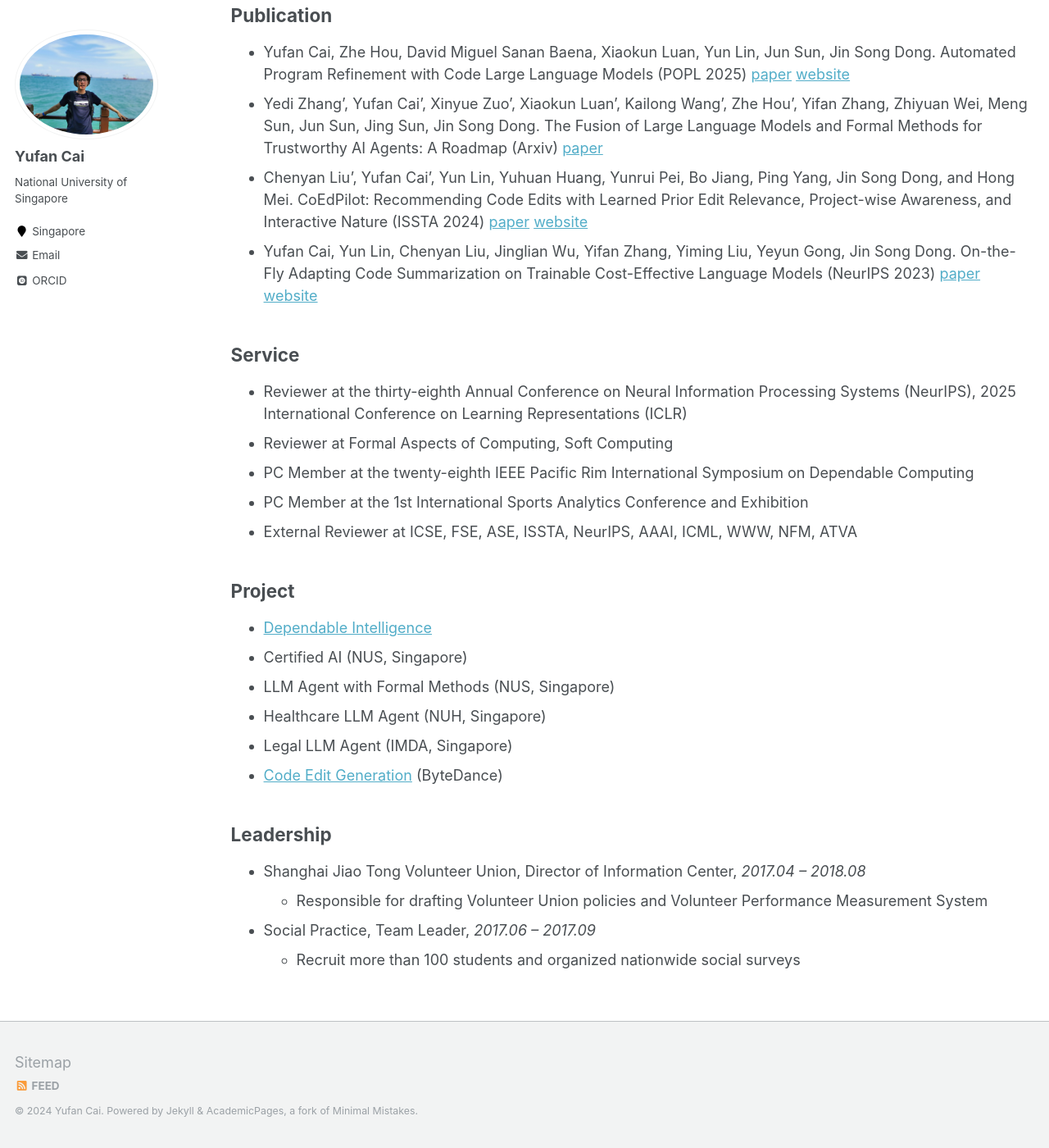
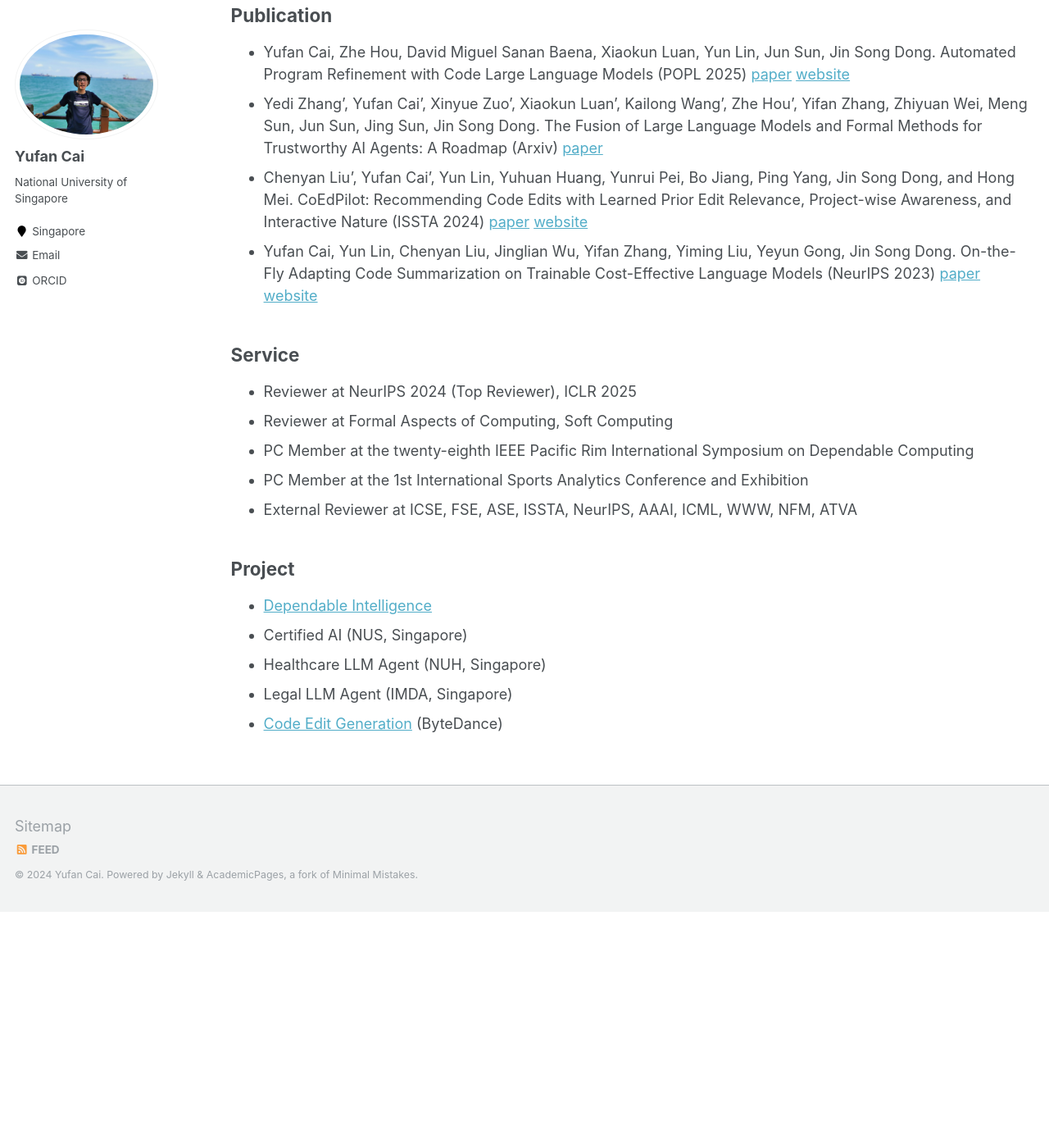
Before and after one commit to CaiYufan-NUS/caiyufan-nus.github.io, a Jekyll site: the page built from _pages/cv.md, in a window 1280 px wide and 1400 px high, scrolled down 411 px. Shown: the whole window at 82% size. Built offline with Jekyll 4.4.1, drawn with Linux system fonts in a browser that asks for light colours; some web fonts are replaced; after the commit the page ends 1523 px from its top, so only the background shows below that.

Commit message:
Customize academic website

```diff
--- a/_pages/cv.md
+++ b/_pages/cv.md
@@ -19,7 +19,7 @@ redirect_from:
 - Yufan Cai, Yun Lin, Chenyan Liu, Jinglian Wu, Yifan Zhang, Yiming Liu, Yeyun Gong, Jin Song Dong. On-the-Fly Adapting Code Summarization on Trainable Cost-Effective Language Models (NeurIPS 2023) [paper](https://proceedings.neurips.cc/paper_files/paper/2023/hash/b16e6de5fbbdcb2df237aa66b302bc17-Abstract-Conference.html) [website](https://sites.google.com/view/adacom23/home)
 
 ## Service
-- Reviewer at the thirty-eighth Annual Conference on Neural Information Processing Systems (NeurIPS), 2025 International Conference on Learning Representations (ICLR)
+- Reviewer at NeurIPS 2024 (Top Reviewer), ICLR 2025
 - Reviewer at Formal Aspects of Computing, Soft Computing
 - PC Member at the twenty-eighth IEEE Pacific Rim International Symposium on Dependable Computing
 - PC Member at the 1st International Sports Analytics Conference and Exhibition
@@ -28,13 +28,6 @@ redirect_from:
 ## Project
 - [Dependable Intelligence](https://www.depintel.com/)
 - Certified AI (NUS, Singapore)
-- LLM Agent with Formal Methods (NUS, Singapore)
 - Healthcare LLM Agent (NUH, Singapore)
 - Legal LLM Agent (IMDA, Singapore)
 - [Code Edit Generation](https://se-research.bytedance.com/publication/issta24/) (ByteDance)
-
-## Leadership
-- Shanghai Jiao Tong Volunteer Union, Director of Information Center, *2017.04 – 2018.08*
-  - Responsible for drafting Volunteer Union policies and Volunteer Performance Measurement System
-- Social Practice, Team Leader, *2017.06 – 2017.09*
-  - Recruit more than 100 students and organized nationwide social surveys
```
